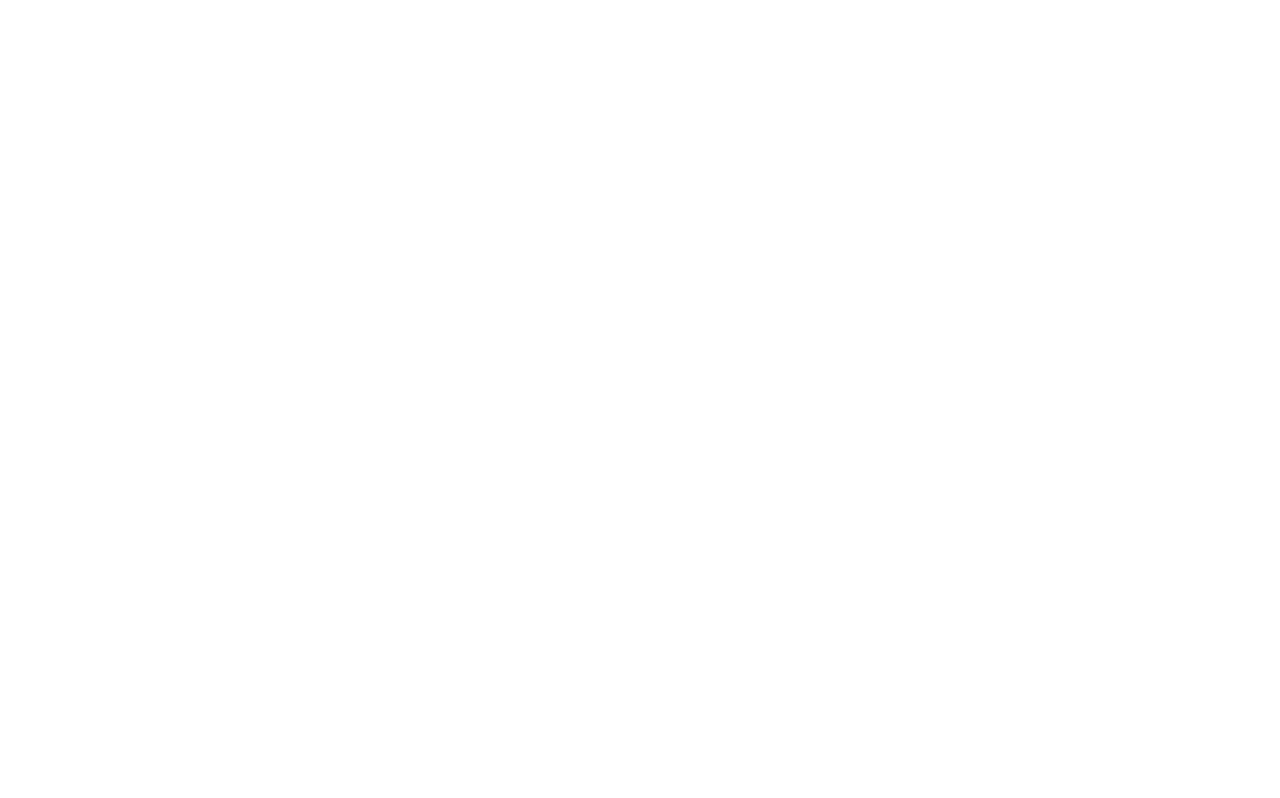
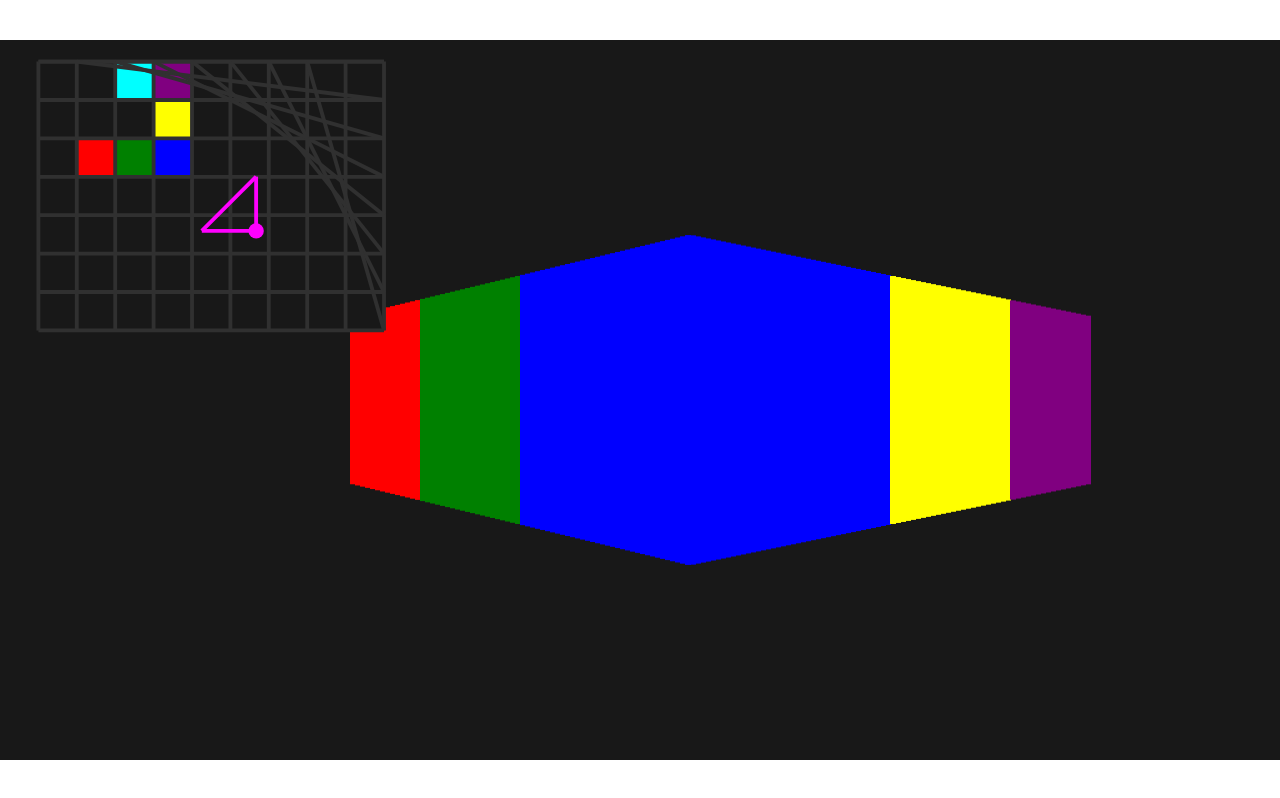
Before and after one commit to bartosz-szkolnik/raycasting-ts, a website built with Vite: page index.html in a window 1280 px wide. Built offline with nearby package versions, Linux system fonts and the light colour scheme.

Commit message:
Finished first episode

```diff
--- a/index.html
+++ b/index.html
@@ -5,6 +5,20 @@
     <link rel="icon" type="image/svg+xml" href="/vite.svg" />
     <meta name="viewport" content="width=device-width, initial-scale=1.0" />
     <title>Raycasting in TypeScript</title>
+    <style>
+      @media (prefers-color-scheme: dark) {
+        body {
+          background-color: black;
+        }
+      }
+
+      #game {
+        position: absolute;
+        left: 50%;
+        top: 50%;
+        transform: translate(-50%, -50%);
+      }
+    </style>
   </head>
   <body>
     <canvas id="game"></canvas>
--- /dev/null
+++ b/src/constants.ts
@@ -0,0 +1,7 @@
+export const EPS = 1e-6;
+
+export const NEAR_CLIPPING_PLANE = 1;
+export const FAR_CLIPPING_PLANE = 20;
+export const FOV = Math.PI * 0.5;
+
+export const PLAYER_STEP_LENGTH = 0.5;
--- /dev/null
+++ b/src/lib/index.ts
@@ -0,0 +1,3 @@
+export * from './minimap';
+export * from './player';
+export * from './scene';
--- /dev/null
+++ b/src/lib/minimap.ts
@@ -0,0 +1,47 @@
+import { Vec2 } from '../math';
+import { Scene } from '../types';
+import { fillCircle, sceneSize, strokeLine } from '../utils';
+import { Player } from './player';
+
+export function renderMinimap(ctx: CanvasRenderingContext2D, player: Player, position: Vec2, size: Vec2, scene: Scene) {
+  ctx.save();
+
+  const gridSize = sceneSize(scene);
+
+  ctx.translate(...position.array());
+  ctx.scale(...size.div(gridSize).array());
+  ctx.lineWidth = 0.1;
+
+  ctx.fillStyle = '#181818';
+  ctx.fillRect(0, 0, ...gridSize.array());
+
+  for (let y = 0; y < gridSize.y; ++y) {
+    for (let x = 0; x < gridSize.x; ++x) {
+      const color = scene[y][x];
+      if (color !== null) {
+        ctx.fillStyle = color;
+        ctx.fillRect(x, y, 1, 1);
+      }
+    }
+  }
+
+  ctx.strokeStyle = '#303030';
+  for (let x = 0; x <= gridSize.x; ++x) {
+    strokeLine(ctx, new Vec2(x, 0), new Vec2(x, gridSize.y), '#303030');
+  }
+
+  for (let y = 0; y <= gridSize.y; ++y) {
+    strokeLine(ctx, new Vec2(y, 0), new Vec2(gridSize.x, y), '#303030');
+    strokeLine(ctx, new Vec2(0, y), new Vec2(gridSize.x, y), '#303030');
+  }
+
+  fillCircle(ctx, player.position, 0.2);
+
+  const [p1, p2] = player.fovRange();
+
+  strokeLine(ctx, p1, p2);
+  strokeLine(ctx, player.position, p1);
+  strokeLine(ctx, player.position, p2);
+
+  ctx.restore();
+}
--- /dev/null
+++ b/src/lib/player.ts
@@ -0,0 +1,15 @@
+import { FOV, NEAR_CLIPPING_PLANE } from '../constants';
+import { Vec2 } from '../math';
+
+export class Player {
+  constructor(public position: Vec2, public direction: number) {}
+
+  fovRange(): [Vec2, Vec2] {
+    const l = Math.tan(FOV * 0.5) * NEAR_CLIPPING_PLANE;
+    const p = this.position.add(Vec2.fromAngle(this.direction).scale(NEAR_CLIPPING_PLANE));
+    const p1 = p.sub(p.sub(this.position).rot90().norm().scale(l));
+    const p2 = p.add(p.sub(this.position).rot90().norm().scale(l));
+
+    return [p1, p2];
+  }
+}
--- /dev/null
+++ b/src/lib/scene.ts
@@ -0,0 +1,30 @@
+import { castRay, Vec2 } from '../math';
+import { Scene } from '../types';
+import { hittingCell, insideScene } from '../utils';
+import { Player } from './player';
+
+const SCREEN_WIDTH = 300;
+
+export function renderScene(ctx: CanvasRenderingContext2D, player: Player, scene: Scene) {
+  const stripWidth = Math.ceil(ctx.canvas.width / SCREEN_WIDTH);
+  const [r1, r2] = player.fovRange();
+  r1.lerp(r2, 0.5);
+
+  for (let x = 0; x < SCREEN_WIDTH; ++x) {
+    const p = castRay(scene, player.position, r1.lerp(r2, x / SCREEN_WIDTH));
+    const c = hittingCell(player.position, p);
+
+    if (insideScene(scene, c)) {
+      const color = scene[c.y][c.x];
+      if (color !== null) {
+        const v = p.sub(player.position);
+        const d = Vec2.fromAngle(player.direction);
+
+        const stripHeight = ctx.canvas.height / v.dot(d);
+        // ctx.fillStyle = `rgba(${255 * t}, 0, 0, 1)`;
+        ctx.fillStyle = color;
+        ctx.fillRect(x * stripWidth, (ctx.canvas.height - stripHeight) * 0.5, stripWidth + 1, stripHeight);
+      }
+    }
+  }
+}
--- a/src/main.ts
+++ b/src/main.ts
@@ -1 +1,58 @@
-console.log('Hello there!');
+import { PLAYER_STEP_LENGTH } from './constants';
+import { Player, renderScene, renderMinimap } from './lib';
+import { Vec2 } from './math';
+import { Scene } from './types';
+import { initCanvas, initContext, sceneSize, canvasSize } from './utils';
+
+(() => {
+  const canvas = initCanvas();
+  const ctx = initContext(canvas);
+
+  const scene = [
+    [null, null, 'cyan', 'purple', null, null, null, null, null],
+    [null, null, null, 'yellow', null, null, null, null, null],
+    [null, 'red', 'green', 'blue', null, null, null, null, null],
+    [null, null, null, null, null, null, null, null, null],
+    [null, null, null, null, null, null, null, null, null],
+    [null, null, null, null, null, null, null, null, null],
+    [null, null, null, null, null, null, null, null, null],
+  ];
+  const player = new Player(sceneSize(scene).mul(new Vec2(0.63, 0.63)), Math.PI * 1.25);
+
+  window.addEventListener('keydown', e => {
+    if (!e.repeat) {
+      switch (e.code) {
+        case 'KeyW':
+          player.position = player.position.add(Vec2.fromAngle(player.direction).scale(PLAYER_STEP_LENGTH));
+          renderGame(ctx, player, scene);
+          break;
+        case 'KeyS':
+          player.position = player.position.sub(Vec2.fromAngle(player.direction).scale(PLAYER_STEP_LENGTH));
+          renderGame(ctx, player, scene);
+          break;
+        case 'KeyD':
+          player.direction += Math.PI * 0.1;
+          renderGame(ctx, player, scene);
+          break;
+        case 'KeyA':
+          player.direction -= Math.PI * 0.1;
+          renderGame(ctx, player, scene);
+          break;
+      }
+    }
+  });
+
+  renderGame(ctx, player, scene);
+})();
+
+function renderGame(ctx: CanvasRenderingContext2D, player: Player, scene: Scene) {
+  const minimapPosition = Vec2.zero().add(canvasSize(ctx).scale(0.03));
+  const cellSize = ctx.canvas.width * 0.03;
+  const minimapSize = sceneSize(scene).scale(cellSize);
+
+  ctx.fillStyle = '#181818';
+  ctx.fillRect(0, 0, ctx.canvas.width, ctx.canvas.height);
+
+  renderScene(ctx, player, scene);
+  renderMinimap(ctx, player, minimapPosition, minimapSize, scene);
+}
--- /dev/null
+++ b/src/math/index.ts
@@ -0,0 +1,2 @@
+export * from './raycasting';
+export * from './vec2';
--- /dev/null
+++ b/src/math/raycasting.ts
@@ -0,0 +1,90 @@
+import { EPS } from '../constants';
+import { Scene } from '../types';
+import { hittingCell, insideScene } from '../utils';
+import { Vec2 } from './vec2';
+
+export function castRay(scene: Scene, p1: Vec2, p2: Vec2): Vec2 {
+  for (;;) {
+    const c = hittingCell(p1, p2);
+    if (!insideScene(scene, c) || scene[c.y][c.x] !== null) break;
+    const p3 = rayStep(p1, p2);
+    p1 = p2;
+    p2 = p3;
+  }
+
+  return p2;
+}
+
+function rayStep(p1: Vec2, p2: Vec2): Vec2 {
+  // linear equation is y = k*x + c
+  // p1 = (x1, y1)
+  // p2 = (x2, y2)
+  //
+  // | y1 = k * x1 + c
+  // | y2 = k * x2 + c
+  //
+  // y1 - k * x1 = c
+  // c = y1 - k * x1 <---
+  //
+  // y2 = k * x2 + y1 - k * x1
+  //
+  // y2 = k * (x2 - x1) + y1
+  // y2 - y1 = k * (x2 - x1)
+  //
+  // (y2 - y1)/(x2 - x1) = k
+  // k = (y2 - y1)/(x2 - x1) <---
+
+  // dy = (y2 - y1)
+  // dx = (x2 - x1)
+  // k = dy/dx
+
+  // if dx > 0, we make ceil of the x, if dx < 0, we make floor of the x
+
+  // k as slope only makes sense if the dx is not equal to 0
+  // if dx === 0, then this formula doesn't make sense
+  // but it also means that what you should get is a vertical line
+  // drawing a vertical line is pretty trivial, we don't even need the equation of the line
+  // so we have to consider whether the dx is positive, negative or equal to zero
+  // we can also have a situation where dy is 0, but that will make the k zero
+  // that doesn't really create any kind of problem
+  // unless...
+  // y = k * x + c
+  // x = (y - c) / k
+  // which doesn't work if the k is equal to zero
+  // so we also have to consider the situation where y === 0
+
+  let p3 = p2;
+  const d = p2.sub(p1);
+
+  if (d.x !== 0) {
+    const k = d.y / d.x;
+    const c = p1.y - k * p1.x;
+    const x3 = snap(p2.x, d.x);
+    const y3 = x3 * k + c;
+
+    p3 = new Vec2(x3, y3);
+
+    if (k !== 0) {
+      const y3 = snap(p2.y, d.y);
+      const x3 = (y3 - c) / k;
+      const p3t = new Vec2(x3, y3);
+
+      if (p2.distanceTo(p3t) < p2.distanceTo(p3)) {
+        p3 = p3t;
+      }
+    }
+  } else {
+    const y3 = snap(p2.y, d.y);
+    const x3 = p2.x;
+
+    p3 = new Vec2(x3, y3);
+  }
+
+  return p3;
+}
+
+function snap(x: number, dx: number) {
+  if (dx > 0) return Math.ceil(x + Math.sign(dx) * EPS);
+  if (dx < 0) return Math.floor(x + Math.sign(dx) * EPS);
+  return x;
+}
--- /dev/null
+++ b/src/math/vec2.ts
@@ -0,0 +1,64 @@
+export class Vec2 {
+  constructor(public x: number, public y: number) {}
+
+  array(): [number, number] {
+    return [this.x, this.y];
+  }
+
+  div(that: Vec2): Vec2 {
+    return new Vec2(this.x / that.x, this.y / that.y);
+  }
+
+  mul(that: Vec2): Vec2 {
+    return new Vec2(this.x * that.x, this.y * that.y);
+  }
+
+  sub(that: Vec2): Vec2 {
+    return new Vec2(this.x - that.x, this.y - that.y);
+  }
+
+  add(that: Vec2): Vec2 {
+    return new Vec2(this.x + that.x, this.y + that.y);
+  }
+
+  norm() {
+    const l = this.length();
+    if (l === 0) {
+      return Vec2.zero();
+    }
+
+    return new Vec2(this.x / l, this.y / l);
+  }
+
+  length() {
+    return Math.sqrt(this.x * this.x + this.y * this.y);
+  }
+
+  scale(value: number): Vec2 {
+    return new Vec2(this.x * value, this.y * value);
+  }
+
+  rot90(): Vec2 {
+    return new Vec2(-this.y, this.x);
+  }
+
+  distanceTo(that: Vec2) {
+    return that.sub(this).length();
+  }
+
+  lerp(that: Vec2, t: number): Vec2 {
+    return that.sub(this).scale(t).add(this);
+  }
+
+  dot(that: Vec2): number {
+    return this.x * that.x + this.y * that.y;
+  }
+
+  static fromAngle(angle: number): Vec2 {
+    return new Vec2(Math.cos(angle), Math.sin(angle));
+  }
+
+  static zero() {
+    return new Vec2(0, 0);
+  }
+}
--- /dev/null
+++ b/src/types.ts
@@ -0,0 +1 @@
+export type Scene = Array<Array<string | null>>;
--- /dev/null
+++ b/src/utils/dom.ts
@@ -0,0 +1,20 @@
+export function initCanvas() {
+  const canvas = document.getElementById('game') as HTMLCanvasElement | null;
+  if (!canvas) {
+    throw new Error('No canvas found!');
+  }
+
+  const factor = 80;
+  canvas.width = 16 * factor;
+  canvas.height = 9 * factor;
+  return canvas;
+}
+
+export function initContext(canvas: HTMLCanvasElement) {
+  const ctx = canvas.getContext('2d');
+  if (!ctx) {
+    throw new Error('No canvas context found!');
+  }
+
+  return ctx;
+}
--- /dev/null
+++ b/src/utils/drawing-tools.ts
@@ -0,0 +1,16 @@
+import { Vec2 } from '../math';
+
+export function strokeLine(ctx: CanvasRenderingContext2D, p1: Vec2, p2: Vec2, strokeStyle = 'magenta') {
+  ctx.strokeStyle = strokeStyle;
+  ctx.beginPath();
+  ctx.moveTo(...p1.array());
+  ctx.lineTo(...p2.array());
+  ctx.stroke();
+}
+
+export function fillCircle(ctx: CanvasRenderingContext2D, center: Vec2, radius: number, fillStyle = 'magenta') {
+  ctx.fillStyle = fillStyle;
+  ctx.beginPath();
+  ctx.arc(...center.array(), radius, 0, 2 * Math.PI);
+  ctx.fill();
+}
--- /dev/null
+++ b/src/utils/index.ts
@@ -0,0 +1,3 @@
+export * from './dom';
+export * from './drawing-tools';
+export * from './utils';
--- /dev/null
+++ b/src/utils/utils.ts
@@ -0,0 +1,27 @@
+import { EPS } from '../constants';
+import { Vec2 } from '../math';
+import { Scene } from '../types';
+
+export function sceneSize(scene: Scene): Vec2 {
+  const y = scene.length;
+  let x = Number.MIN_VALUE;
+  for (let row of scene) {
+    x = Math.max(x, row.length);
+  }
+
+  return new Vec2(x, y);
+}
+
+export function canvasSize(ctx: CanvasRenderingContext2D) {
+  return new Vec2(ctx.canvas.width, ctx.canvas.height);
+}
+
+export function insideScene(scene: Scene, p: Vec2): boolean {
+  const size = sceneSize(scene);
+  return 0 <= p.x && p.x < size.x && 0 <= p.y && p.y < size.y;
+}
+
+export function hittingCell(p1: Vec2, p2: Vec2): Vec2 {
+  const d = p2.sub(p1);
+  return new Vec2(Math.floor(p2.x + Math.sign(d.x) * EPS), Math.floor(p2.y + Math.sign(d.y) * EPS));
+}
```
